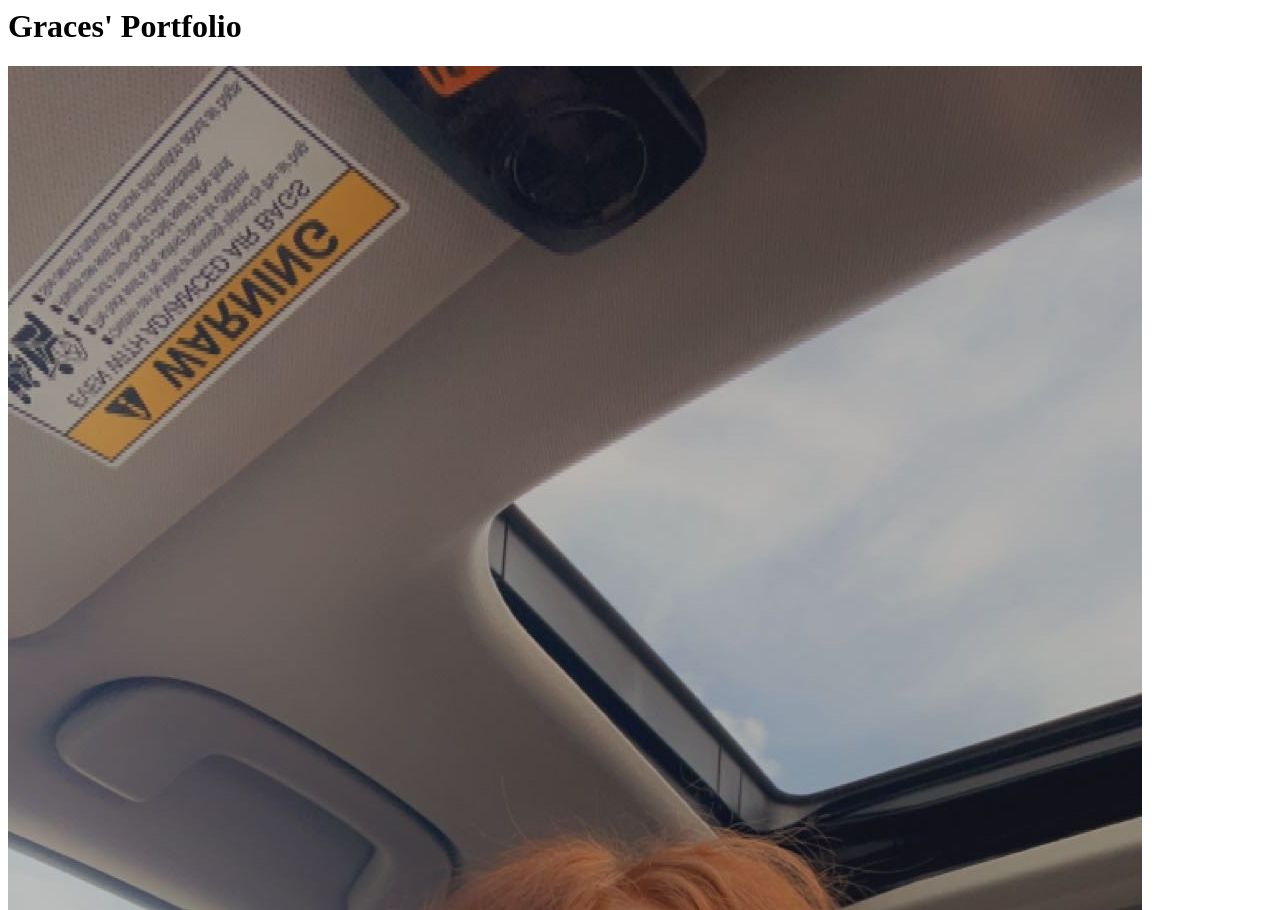
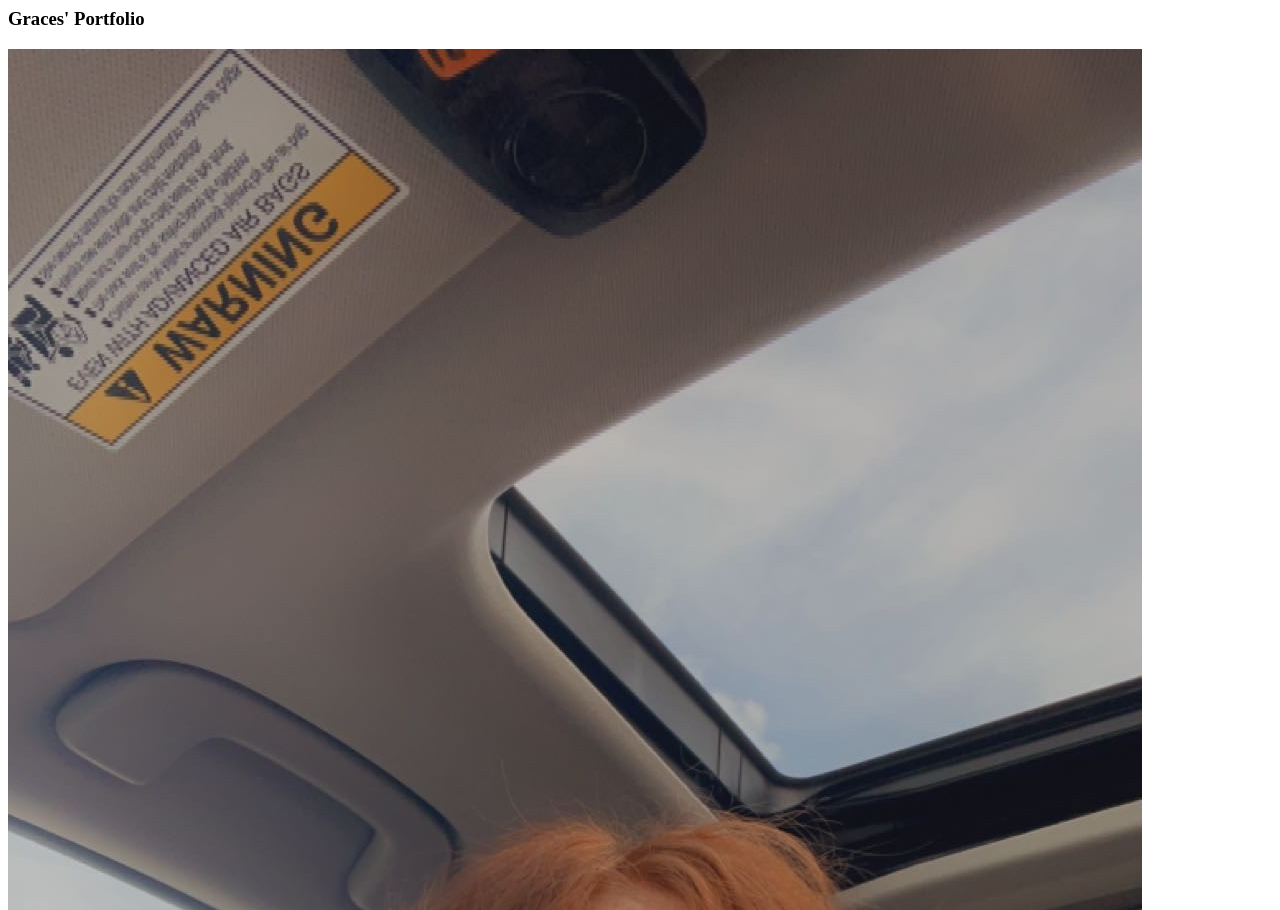
Before and after one commit to GracieRey/Gracierey.github.io, a plain HTML site: page index.html in a window 1280 px wide. Shown: the top 910 px of the page. Drawn offline with Linux system fonts and the light colour scheme; files whose address does not match are found by name.

Commit message:
Update index.html

```diff
--- a/index.html
+++ b/index.html
@@ -1,4 +1,4 @@
 <html>
-<h1>Graces' Portfolio</h1>
+<h3>Graces' Portfolio</h3>
 <img src="C:\Users\graci\Downloads\portfolio.jpg" />
 </html>
```
